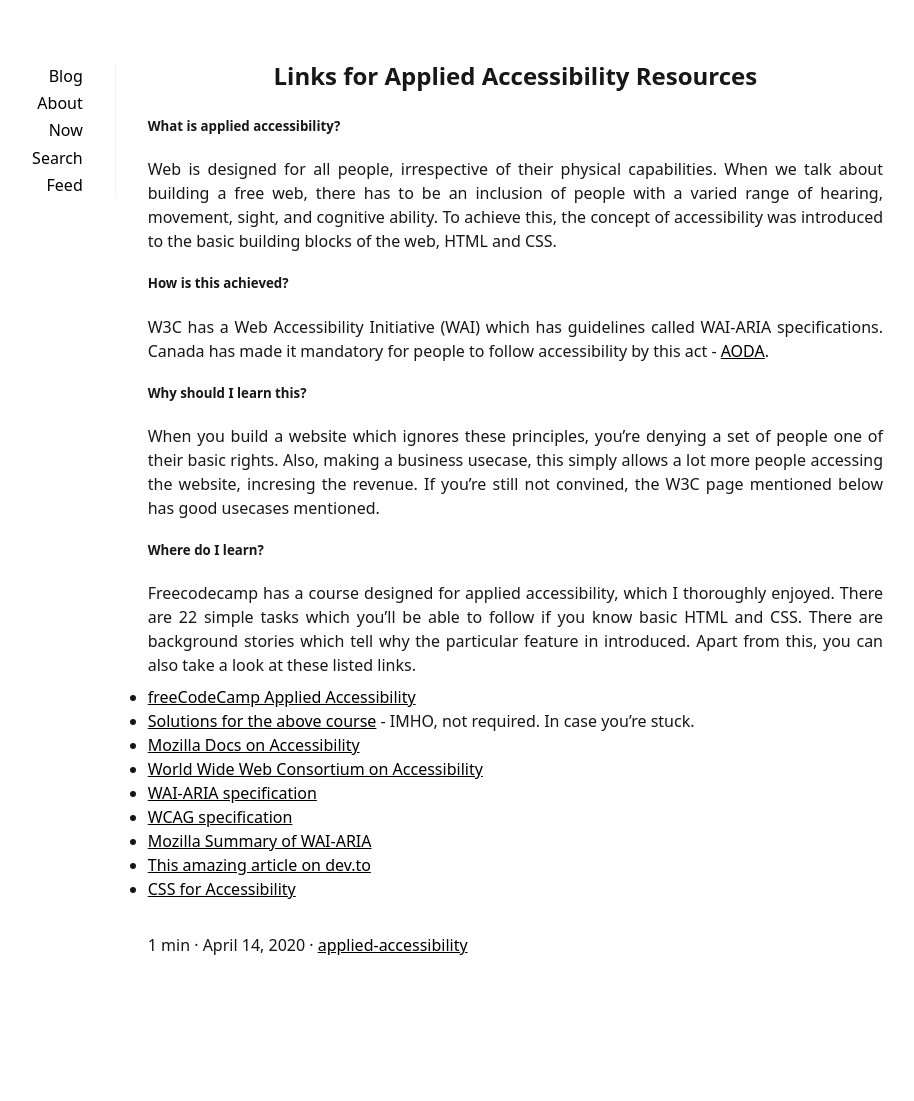
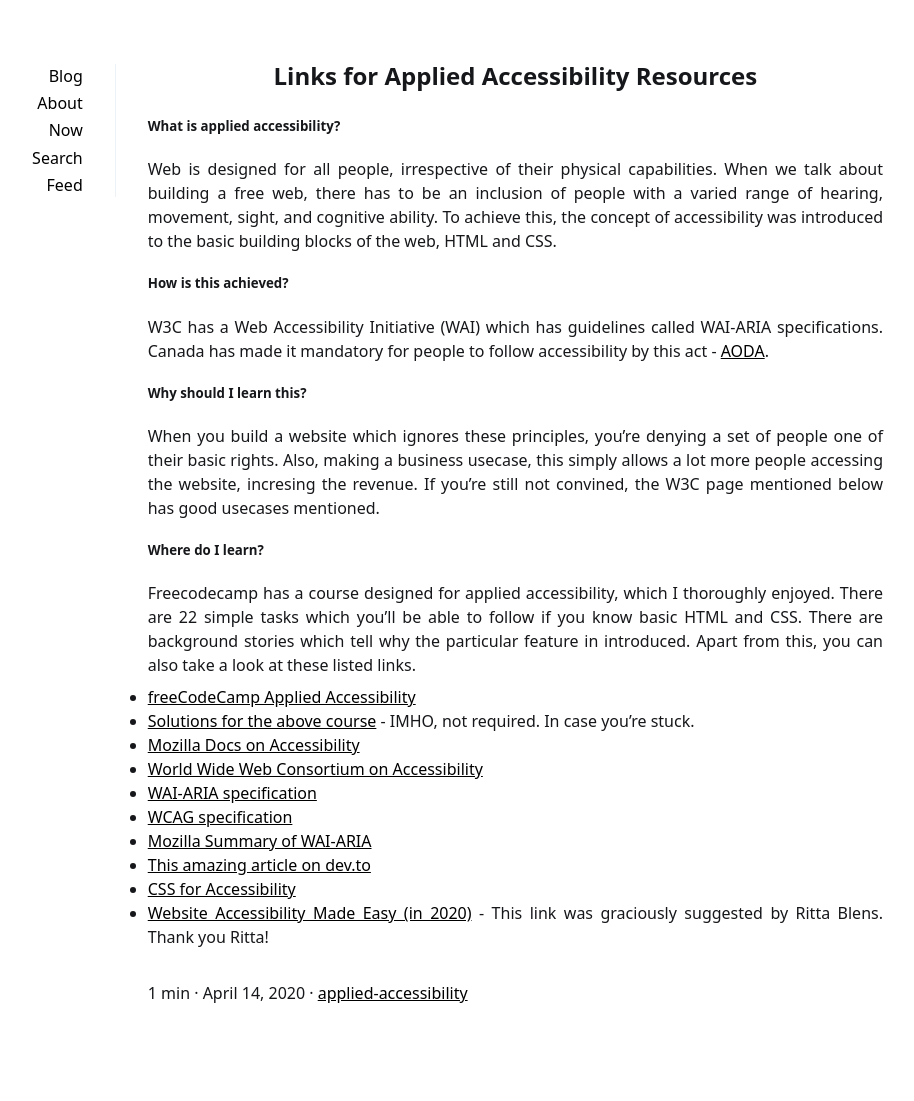
Before and after one commit to avinashbhat/avinashbhat.github.io, a Jekyll site: the page built from _posts/2020-04-14-applied-accesibility.md, in a window 1280 px wide. Shown: the whole page, without its empty margins (205-1119 px from the left). Built offline with Jekyll 4.4.1, drawn with Linux system fonts in a browser that asks for light colours; comment, search, counter and statistics services are not loaded; before the commit the page ends 1053 px from its top, so only the background shows below that.

Commit message:
Added suggested link

```diff
--- a/_posts/2020-04-14-applied-accesibility.md
+++ b/_posts/2020-04-14-applied-accesibility.md
@@ -37,3 +37,4 @@ Apart from this, you can also take a look at these listed links.
  - [Mozilla Summary of WAI-ARIA](https://developer.mozilla.org/en-US/docs/Learn/Accessibility/WAI-ARIA_basics)
  - [This amazing article on dev.to](https://dev.to/mxl/accessibility-for-beginners-with-html-and-css-16j7)
  - [CSS for Accessibility](https://webaim.org/techniques/css/)
+ - [Website Accessibility Made Easy (in 2020)](https://www.websiteplanet.com/blog/website-accessibility-made-easy-ultimate-guide/) - This link was graciously suggested by Ritta Blens. Thank you Ritta!
```
